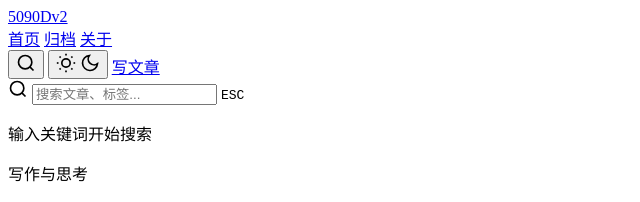
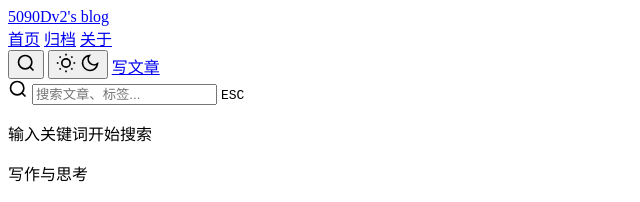
Before and after one commit to 5090Dv2/blog, a website built with Vite: page index.html in a window 1280 px wide. Shown: the top 202 px of the page, 0-640 px from the left. Built offline with nearby package versions, Linux system fonts and the light colour scheme.

Commit message:
??????5090Dv2's blog

```diff
--- a/index.html
+++ b/index.html
@@ -25,7 +25,7 @@
   <header class="site-header" id="navbar">
     <div class="site-header__inner">
       <a href="/" class="brand" onclick="window.showPage('home'); return false;">
-        <span class="brand__name">5090Dv2</span>
+        <span class="brand__name">5090Dv2's blog</span>
       </a>
       <nav class="site-nav" id="mainNav">
         <a href="#home" class="site-nav__link active" data-page="home">首页</a>
```
